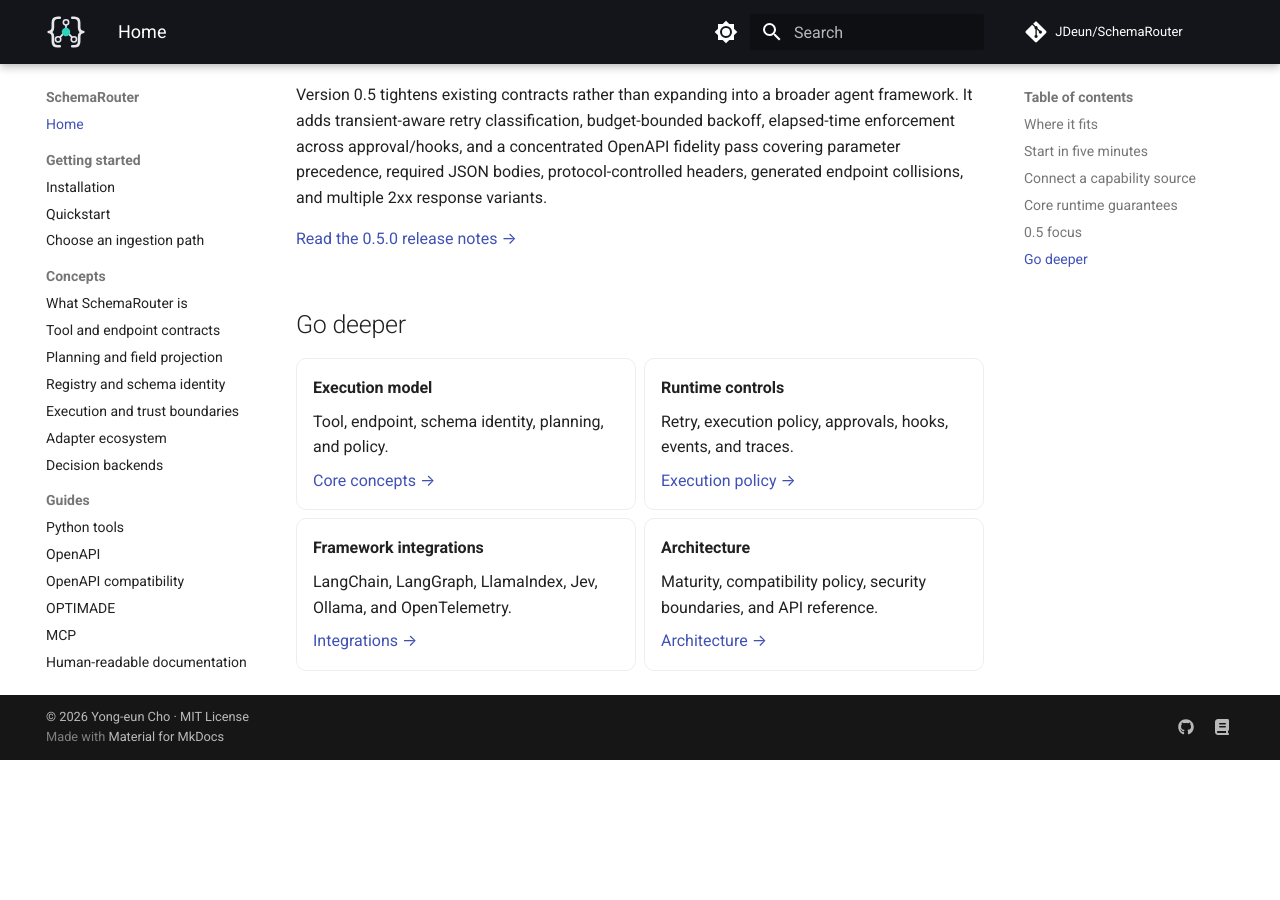
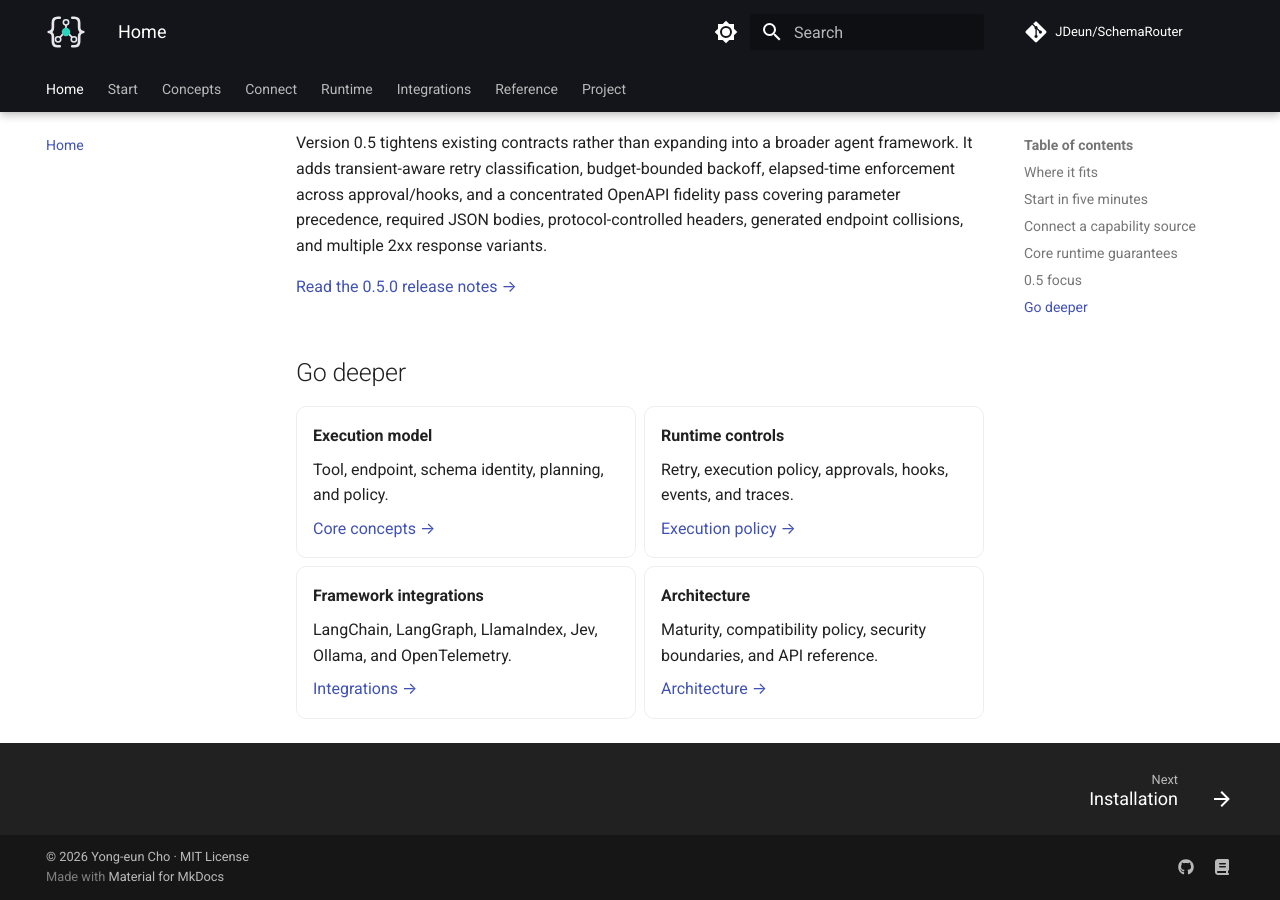
Before and after one commit to JDeun/SchemaRouter, an MkDocs documentation site: the page built from docs/index.md, in a window 1280 px wide and 900 px high, scrolled down 2884 px. Built offline with MkDocs 1.6.1 and Material for MkDocs 9.7.7, drawn with Linux system fonts in a browser that asks for light colours; comment, search, counter and statistics services are not loaded; before the commit the page ends 3644 px from its top, so only the background shows below that.

Commit message:
docs: reorganize site navigation

```diff
--- a/mkdocs.yml
+++ b/mkdocs.yml
@@ -24,9 +24,13 @@
   features:
     - navigation.instant
     - navigation.tracking
+    - navigation.tabs
+    - navigation.tabs.sticky
     - navigation.sections
     - navigation.indexes
+    - navigation.prune
     - navigation.top
+    - navigation.footer
     - toc.follow
     - search.suggest
     - search.highlight
@@ -86,7 +90,7 @@
 
 nav:
   - Home: index.md
-  - Getting started:
+  - Start:
       - Installation: getting-started/installation.md
       - Quickstart: getting-started/quickstart.md
       - Choose an ingestion path: getting-started/ingestion-paths.md
@@ -98,23 +102,28 @@
       - Execution and trust boundaries: concepts/execution.md
       - Adapter ecosystem: concepts/adapters.md
       - Decision backends: concepts/decision-backends.md
-  - Guides:
+  - Connect:
       - Python tools: guides/python-tools.md
       - OpenAPI: guides/openapi.md
       - OpenAPI compatibility: guides/openapi-compatibility.md
       - OPTIMADE: guides/optimade.md
       - MCP: guides/mcp.md
       - Human-readable documentation: guides/html-documentation.md
-      - Model-assisted analysis: guides/model-analyzer.md
+      - Third-party adapter plugins: guides/adapter-plugins.md
+      - Recipes:
+          - OpenAPI agent boundary: recipes/openapi-agent.md
+          - MCP agent boundary: recipes/mcp-agent.md
+          - Many-tool catalogs: recipes/many-tools.md
+  - Runtime:
+      - Batch, streaming, and events: guides/runtime.md
+      - Execution policy: guides/execution-policy.md
+      - Retry policy: guides/retry.md
+      - Trusted execution hooks: guides/execution-hooks.md
+      - Persistent run traces: guides/run-traces.md
       - Field projection: guides/field-projection.md
       - Candidate indexing: guides/candidate-indexing.md
+      - Model-assisted analysis: guides/model-analyzer.md
       - Decision routing benchmark: guides/decision-benchmark.md
-      - Batch, streaming, and events: guides/runtime.md
-      - Persistent run traces: guides/run-traces.md
-      - Retry policy: guides/retry.md
-      - Execution policy: guides/execution-policy.md
-      - Trusted execution hooks: guides/execution-hooks.md
-      - Third-party adapter plugins: guides/adapter-plugins.md
   - Integrations:
       - LangChain: integrations/langchain.md
       - LangGraph: integrations/langgraph.md
@@ -122,22 +131,17 @@
       - Jev / TypeSafe: integrations/jev.md
       - Ollama decisions: integrations/ollama.md
       - OpenTelemetry: integrations/opentelemetry.md
-  - Recipes:
-      - OpenAPI agent boundary: recipes/openapi-agent.md
-      - MCP agent boundary: recipes/mcp-agent.md
-      - Many-tool catalogs: recipes/many-tools.md
-  - API reference:
-      - Public API: reference/api.md
-      - Runtime: reference/runtime.md
-      - Models: reference/models.md
-      - Registry and planner: reference/planning.md
-  - Architecture:
+  - Reference:
+      - API:
+          - Public API: reference/api.md
+          - Runtime: reference/runtime.md
+          - Models: reference/models.md
+          - Registry and planner: reference/planning.md
       - Architecture: architecture.md
       - Framework maturity: framework-maturity.md
       - Compatibility testing: compatibility.md
       - Adapter authoring: adapter-authoring.md
-  - Security:
-      - Threat model: security/threat-model.md
+      - Security model: security/threat-model.md
   - Project:
       - Versioning: versioning.md
       - Release notes:
```
